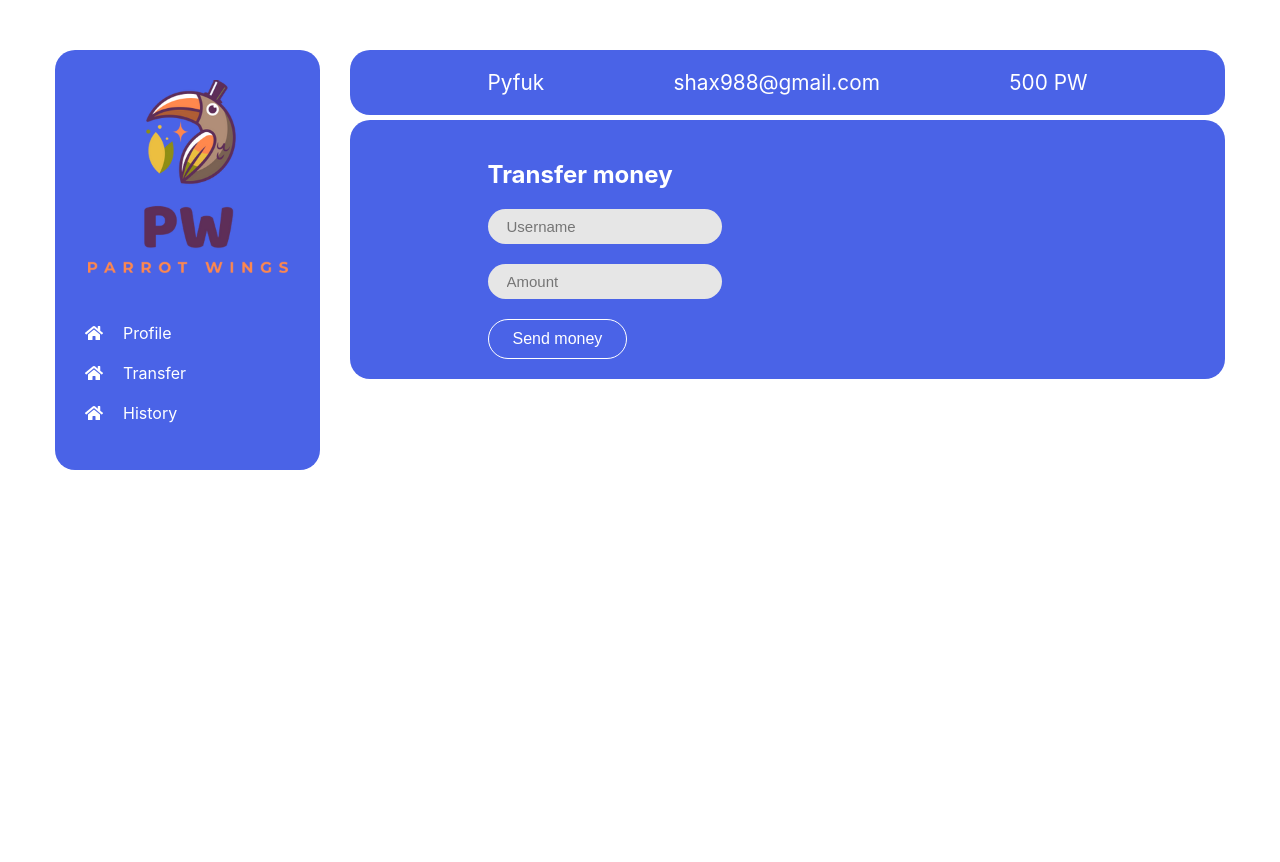
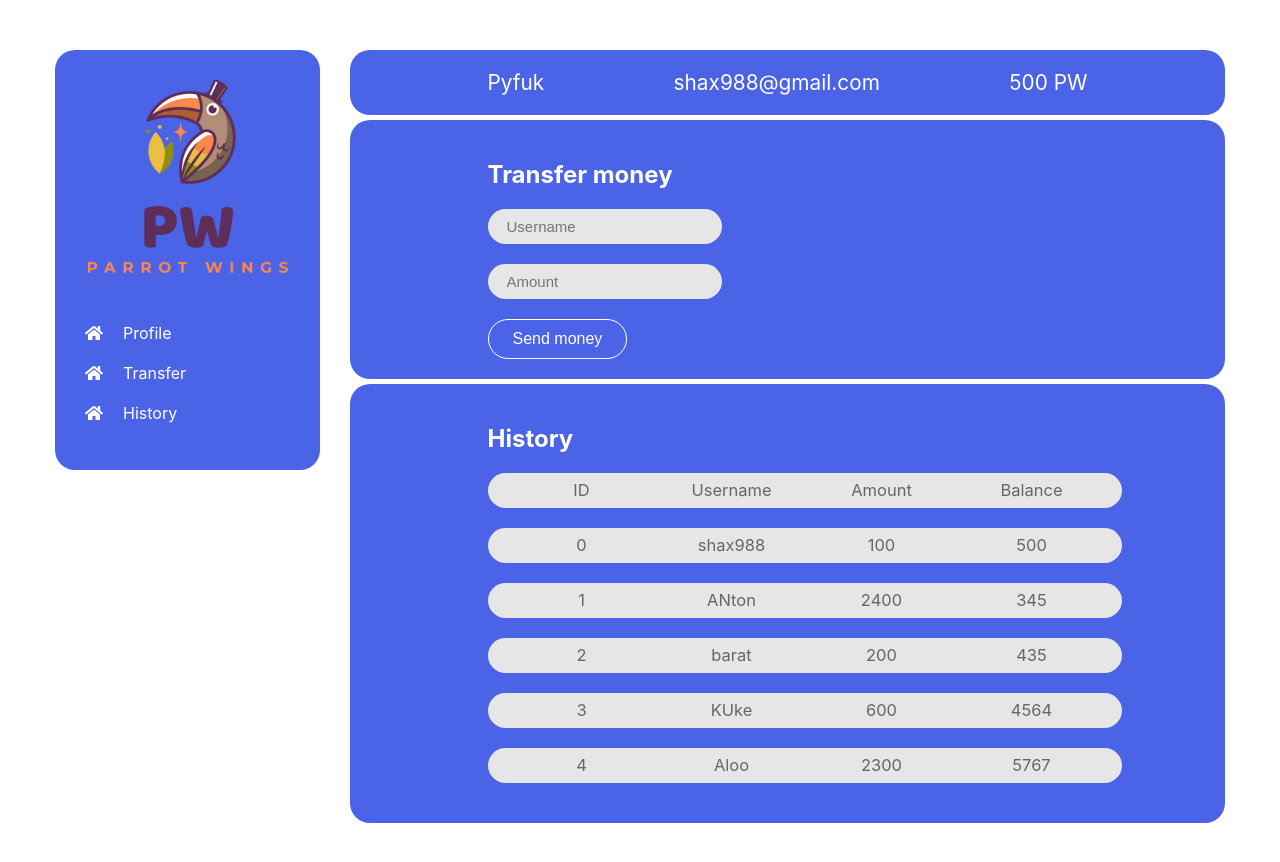
Before and after one commit to pyfuk/pw, a React (Create React App) app in the folder pw-client/: page / in a window 1280 px wide. Shown: the top 862 px of the page. Before the commit the page ends 800 px from the top, so only its background shows below. Built offline with nearby package versions, Linux system fonts and the light colour scheme.

Commit message:
[+]Added history component

```diff
--- a/pw-client/src/components/main/Main.tsx
+++ b/pw-client/src/components/main/Main.tsx
@@ -5,6 +5,7 @@ import SignIn from "../signIn/SignInContainer";
 import SignUp from "../signup/SignUpContainer";
 import Profile from "../profile/ProfileContainer";
 import Transfer from "../profile/transfer/TransferContainer";
+import History from "../profile/history/HistoryContainer";
 
 interface MainProps {
   isAuthenticated: boolean;
@@ -26,6 +27,12 @@ const Main = ({ isAuthenticated }: MainProps) => {
                 <div className={s.container}>
                   <h2>Transfer money</h2>
                   <Transfer />
+                </div>
+              </section>
+              <section className={s.profile_section}>
+                <div className={s.container}>
+                  <h2>History</h2>
+                  <History />
                 </div>
               </section>
             </>
--- /dev/null
+++ b/pw-client/src/components/profile/history/History.module.scss
@@ -0,0 +1,22 @@
+.transfer {
+  display: flex;
+  justify-content: space-around;
+  align-items: center;
+  font-size: 15px;
+  line-height: 1.5;
+  color: #666666;
+  width: 100%;
+  background: #e6e6e6;
+  height: 35px;
+  border-radius: 25px;
+  padding: 0 15px 0 19px;
+  border: none;
+  outline: none;
+  margin: 20px 0;
+
+  span {
+    width: 100px;
+    text-align: center;
+    font-size: 1.1em;
+  }
+}
--- /dev/null
+++ b/pw-client/src/components/profile/history/History.tsx
@@ -0,0 +1,34 @@
+import React from "react";
+import s from "./History.module.scss";
+
+interface HistoryProps {
+  transactions: {
+    id: number;
+    username: string;
+    amount: number;
+    balance: number;
+  }[];
+}
+
+const History = ({ transactions }: HistoryProps) => {
+  return (
+    <div className={s.container}>
+      <div className={s.transfer}>
+        <span>ID</span>
+        <span>Username</span>
+        <span>Amount</span>
+        <span>Balance</span>
+      </div>
+      {transactions.map((transcation: any) => (
+        <div className={s.transfer}>
+          <span>{transcation.id}</span>
+          <span>{transcation.username}</span>
+          <span>{transcation.amount}</span>
+          <span>{transcation.balance}</span>
+        </div>
+      ))}
+    </div>
+  );
+};
+
+export default History;
--- /dev/null
+++ b/pw-client/src/components/profile/history/HistoryContainer.tsx
@@ -0,0 +1,18 @@
+import { connect } from "react-redux";
+import { Dispatch } from "redux";
+import { ReduxState } from "../../../redux/store";
+import History from "./History";
+
+const mapStateToProps = (state: ReduxState) => ({
+  transactions: [
+    { id: 0, username: "shax988", amount: 100, balance: 500 },
+    { id: 1, username: "ANton", amount: 2400, balance: 345 },
+    { id: 2, username: "barat", amount: 200, balance: 435 },
+    { id: 3, username: "KUke", amount: 600, balance: 4564 },
+    { id: 4, username: "Aloo", amount: 2300, balance: 5767 },
+  ],
+});
+
+const mapDispatchToProps = (dispatch: Dispatch) => ({});
+
+export default connect(mapStateToProps, mapDispatchToProps)(History);
```
Also changed, not shown: 1 other file (tests, documents, lock files or other folders).
